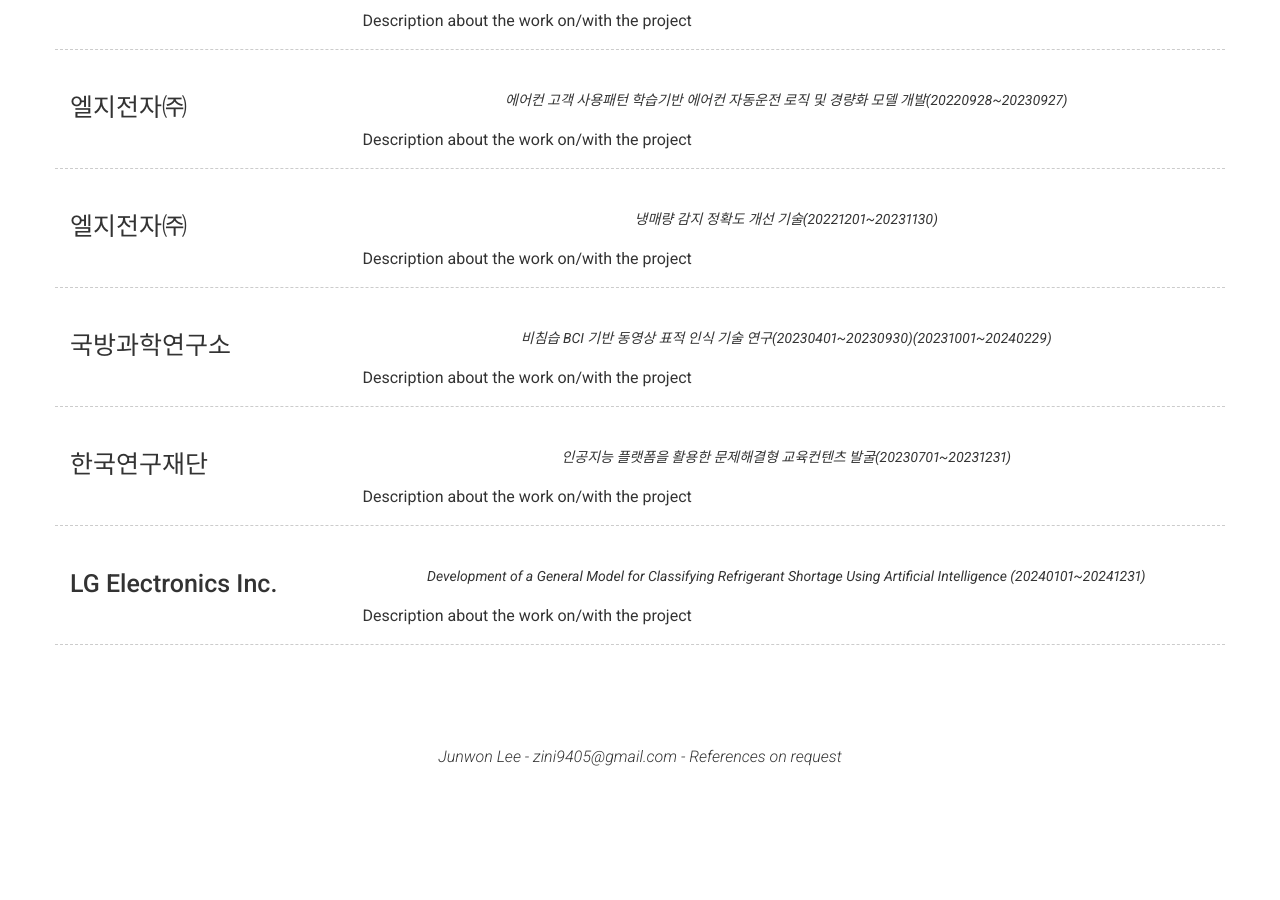
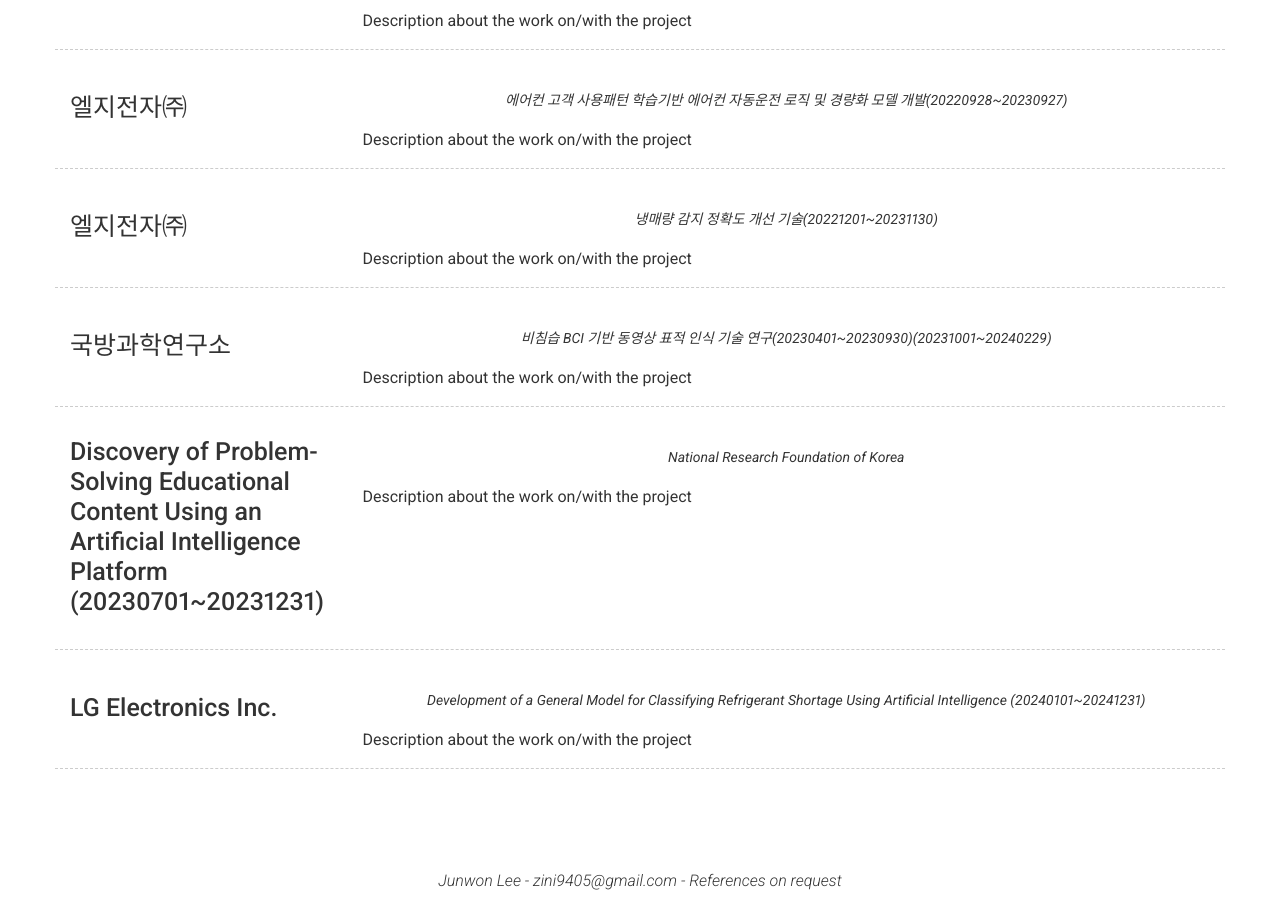
Before and after one commit to zini9405/zini9405.github.io, a Jekyll site: the page built from index.md, in a window 1280 px wide and 900 px high, scrolled down 3190 px. Built offline with Jekyll 4.4.1, drawn with Linux system fonts in a browser that asks for light colours; nearby versions of some CDN libraries; before the commit the page ends 3966 px from its top, so only the background shows below that.

Commit message:
Update _config.yml

```diff
--- a/_config.yml
+++ b/_config.yml
@@ -263,9 +263,9 @@ content:
       - layout: left
         border: weak  # Value of `weak` will display a weak border below this item. # Any
                       # other value (or no value) means no border will be displayed
-        title: 한국연구재단
+        title: Discovery of Problem-Solving Educational Content Using an Artificial Intelligence Platform (20230701~20231231)
         quote: >
-          인공지능 플랫폼을 활용한 문제해결형 교육컨텐츠 발굴(20230701~20231231)
+          National Research Foundation of Korea
         description: | # this will include new lines to allow paragraphs
           Description about the work on/with the project
 
```
